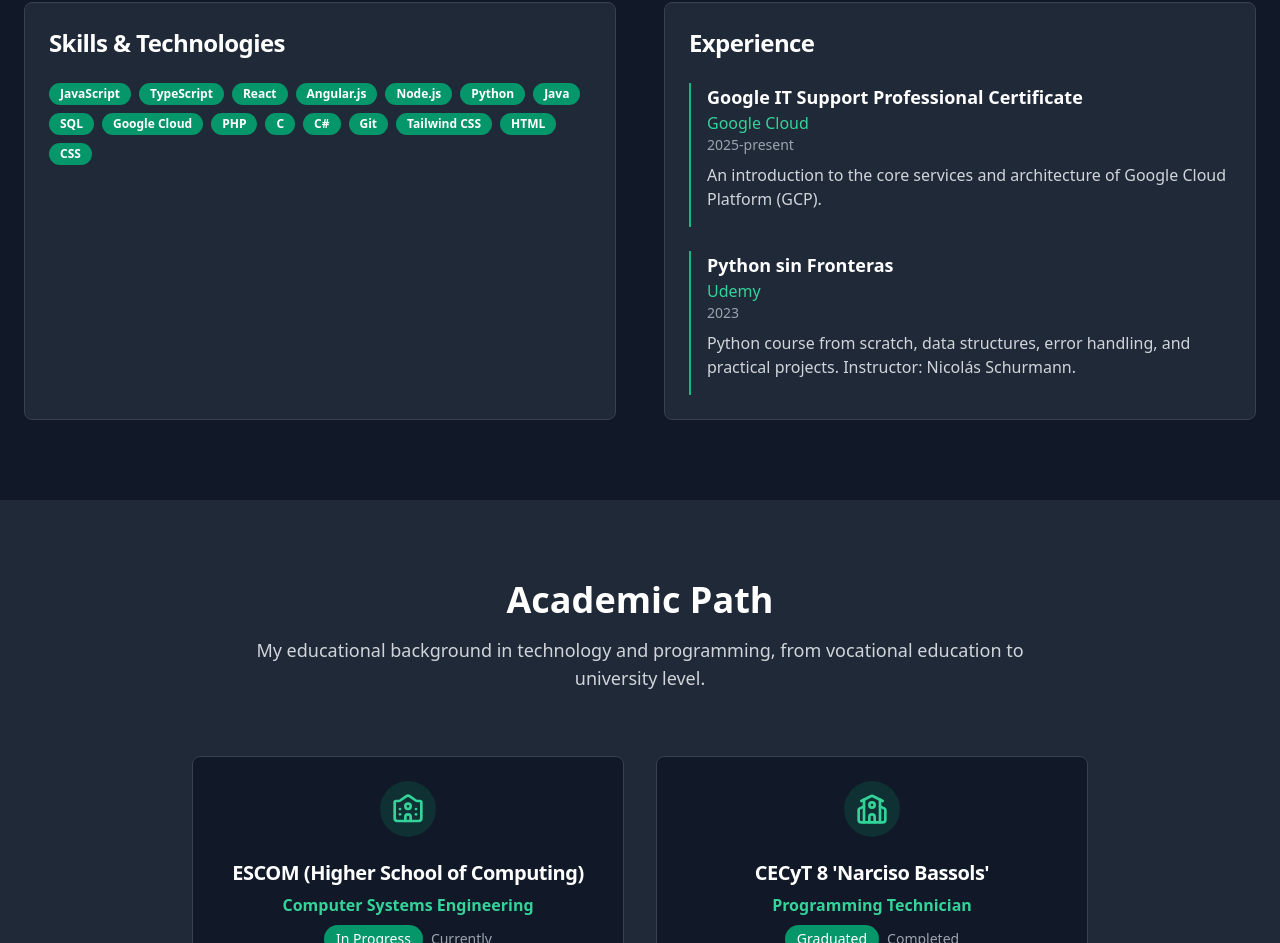
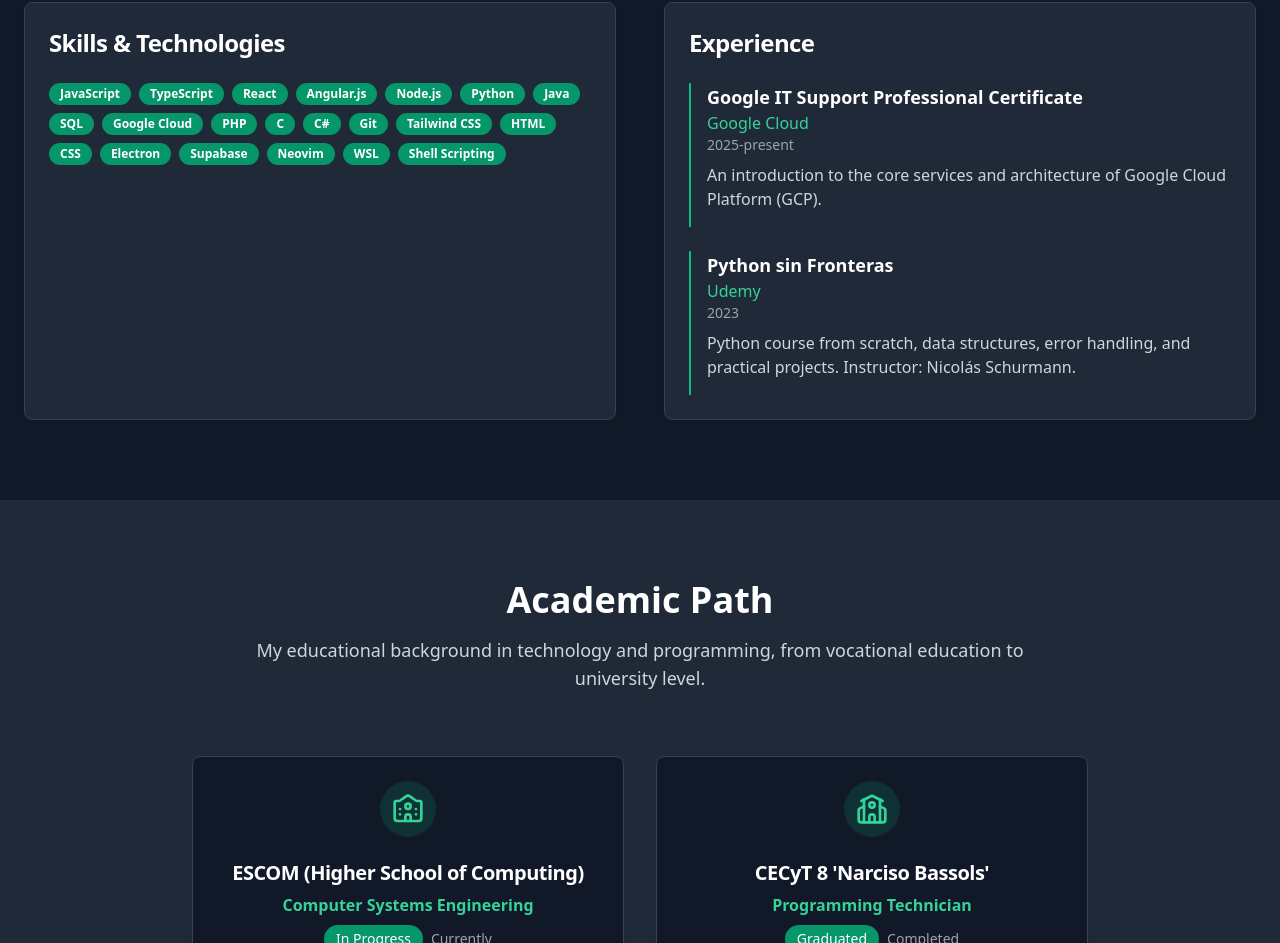
Before and after one commit to rodolfo-rgb/Portfolio, a React (Vite) app: page / in a window 1280 px wide. Shown: the part 2382-3325 px from the top of the page. Built offline with nearby package versions, Linux system fonts and the light colour scheme.

Commit message:
Add additional skills to About component

```diff
--- a/src/components/About.tsx
+++ b/src/components/About.tsx
@@ -5,7 +5,7 @@ const About = () => {
   const skills = [
     "JavaScript", "TypeScript", "React", "Angular.js", "Node.js", "Python",
     "Java", "SQL", "Google Cloud", "PHP", "C", "C#", "Git",
-    "Tailwind CSS", "HTML", "CSS"
+    "Tailwind CSS", "HTML", "CSS", "Electron", "Supabase", "Neovim", "WSL", "Shell Scripting"
   ];
 
   const experiences = [
```
